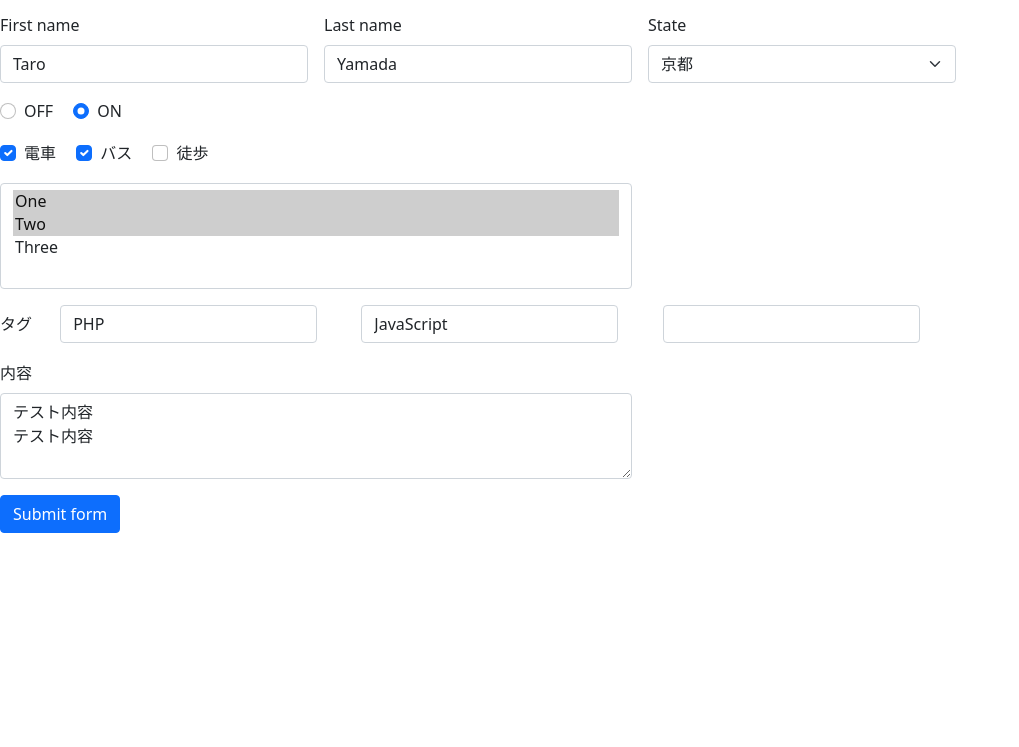
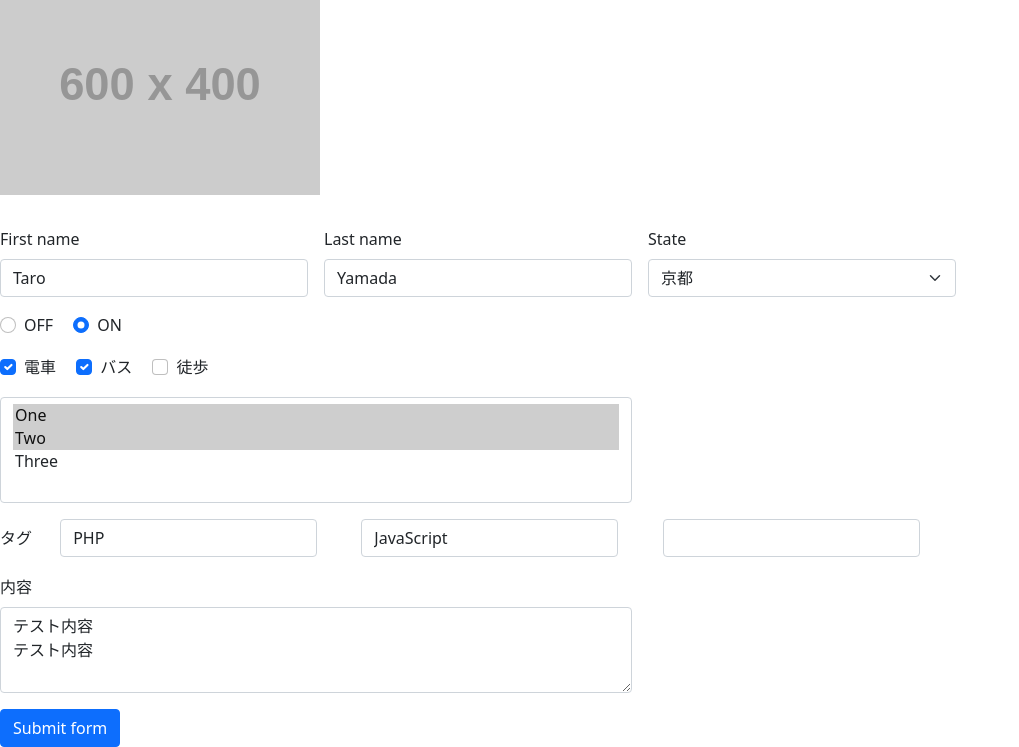
Before and after one commit to hacksion/SetFormRecords, a plain HTML site: page index.html in a window 1280 px wide. Shown: the part 65-812 px from the top of the page, without its empty margins (0-1019 px from the left). Drawn offline with nearby package versions, Linux system fonts and the light colour scheme; placeholder pictures from the web are drawn by us.

Commit message:
dummyimage

```diff
--- a/index.html
+++ b/index.html
@@ -12,7 +12,7 @@
 			サンプルレコード
 			*/
 			let post_data = {
-				img_type : 'url.jpg',
+				img_type : 'https://dummyimage.com/600x400/000/fff',
 				id : 1,
 				first_name : "Taro",
 				last_name : "Yamada",
@@ -34,7 +34,7 @@
 		<h2>フォーム入力</h2>
 
 		<form class="row g-3 needs-validation" novalidate name="myForm">
-			<img src="" name="img_type">
+			<p><img src="" name="img_type" class="w-25"></p>
 			<div class="col-3">
 				<label for="first_name" class="form-label">First name</label>
 				<input type="text" name="first_name" class="form-control" id="first_name" value="" required>
```
